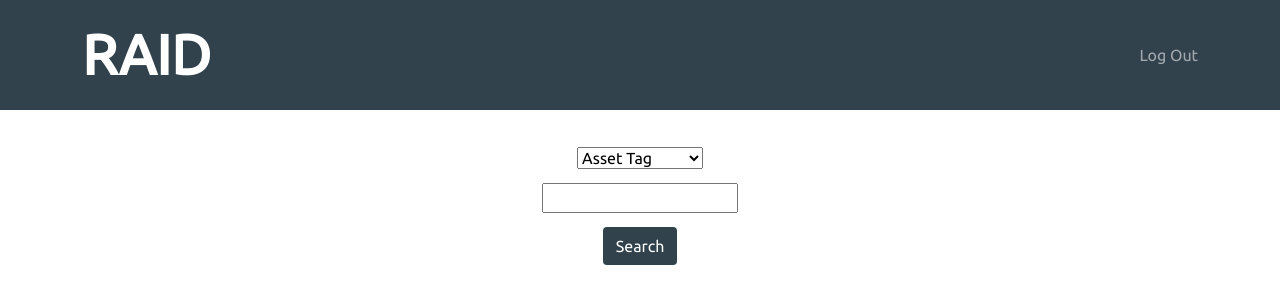
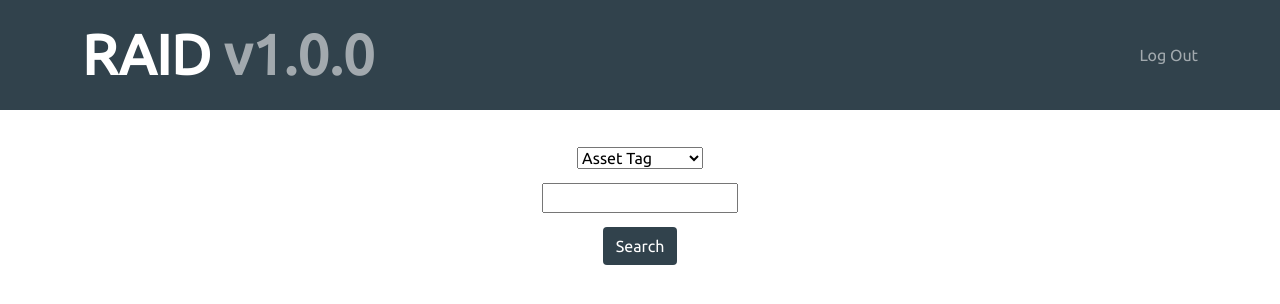
Before and after one commit to mtill025/RAID, a Flask app: page / in a window 1280 px wide. Shown: the top 304 px of the page. Run offline with Flask 2, Linux system fonts and the light colour scheme; the visitor is signed in with stand-in values (Sample User, id 1); data comes from the database, SQL or seed files in the repository; parts of the project's set-up code (start-up, migrations or seed data) failed here and were passed over; some libraries are stand-ins or nearby versions.

Commit message:
Add version number to header

```diff
--- a/templates/header.html
+++ b/templates/header.html
@@ -17,10 +17,12 @@
   <!-- Navigation -->
   <nav class="navbar navbar-dark" id="mainNav">
     <div class="container">
-        <a class="navbar-brand" href="{{url_for('index')}}">RAID</a>
+        <a class="navbar-brand" href="{{url_for('index')}}">RAID<span class="navbar-text navbar-version">  v1.0.0</span></a>
         <ul class="navbar-nav ml-auto">
             {% if current_user.role == 1 %}
-                <a class="nav-link" href="{{ url_for('admin') }}">Admin Settings</a>
+                <li class="nav-item">
+                    <a class="nav-link" href="{{ url_for('admin') }}">Admin Settings</a>
+                </li>
             {% endif %}
             {% if logged_in %}
               <li class="nav-item">
```
